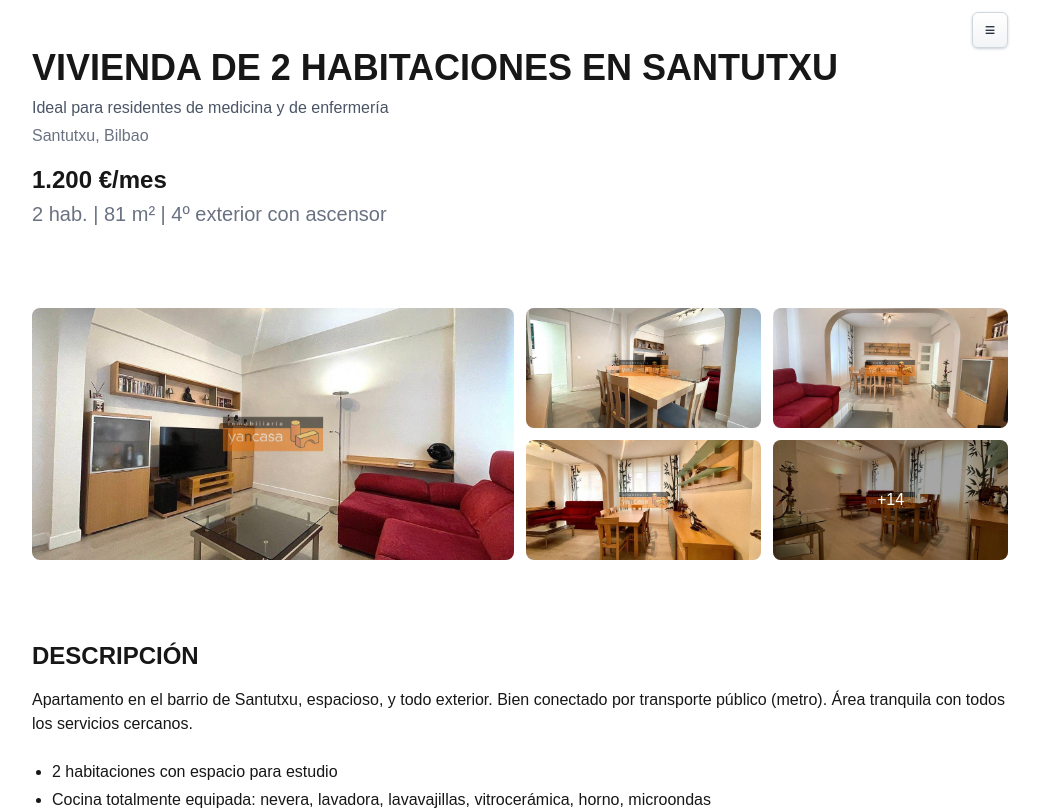
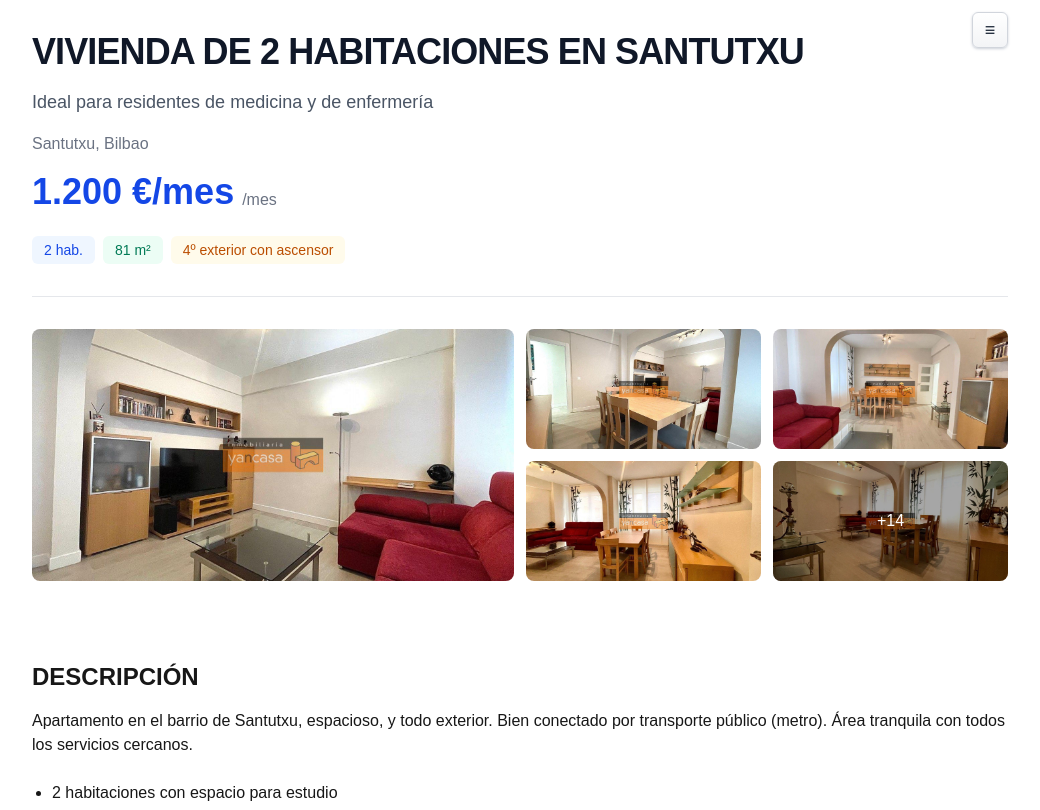
Before and after one commit to jvalladolid/rentflat-website, a Next.js app: page / in a window 1280 px wide. Shown: the top 810 px of the page, without its empty margins (120-1160 px from the left). Built offline with nearby package versions, Linux system fonts and the light colour scheme.

Commit message:
Improvements to the Hero section

```diff
--- a/src/components/Hero.tsx
+++ b/src/components/Hero.tsx
@@ -7,16 +7,36 @@ interface HeroProps {
 
 export function Hero({ flat }: HeroProps) {
   return (
-    <section className="py-12">
-      <h1 className="text-4xl font-bold">{flat.title}</h1>
-      {flat.subtitle && <p className="mt-2 text-gray-600">{flat.subtitle}</p>}
-      <p className="mt-1 text-gray-500">
+    <header className="py-8 space-y-4 border-b border-gray-200">
+      {/* Title */}
+      <h1 className="text-3xl md:text-4xl font-bold tracking-tight text-gray-900">{flat.title}</h1>
+
+      {/* Subtitle */}
+      {flat.subtitle && <p className="text-gray-600 text-lg">{flat.subtitle}</p>}
+
+      {/* Location */}
+      <p className="text-gray-500">
         {flat.location.area}, {flat.location.city}
       </p>
-      <p className="mt-4 text-2xl font-bold">{flat.price}</p>
-      <p className="mt-1 text-xl text-gray-500">
-        {flat.numberOfRooms} hab. | {flat.surfaceM2} m² | {flat.floorDesc}
-      </p>
-    </section>
+
+      {/* Price */}
+      <div className="flex items-end gap-2">
+        <span className="text-3xl md:text-4xl font-semibold text-blue-700">{flat.price}</span>
+        <span className="text-gray-500 text-base">/mes</span>
+      </div>
+
+      {/* Badges */}
+      <div className="flex flex-wrap gap-2 pt-2">
+        <span className="px-3 py-1 rounded-md bg-blue-50 text-blue-700 text-sm font-medium">
+          {flat.numberOfRooms} hab.
+        </span>
+        <span className="px-3 py-1 rounded-md bg-emerald-50 text-emerald-700 text-sm font-medium">
+          {flat.surfaceM2} m²
+        </span>
+        <span className="px-3 py-1 rounded-md bg-amber-50 text-amber-700 text-sm font-medium">
+          {flat.floorDesc}
+        </span>
+      </div>
+    </header>
   );
 }
```
